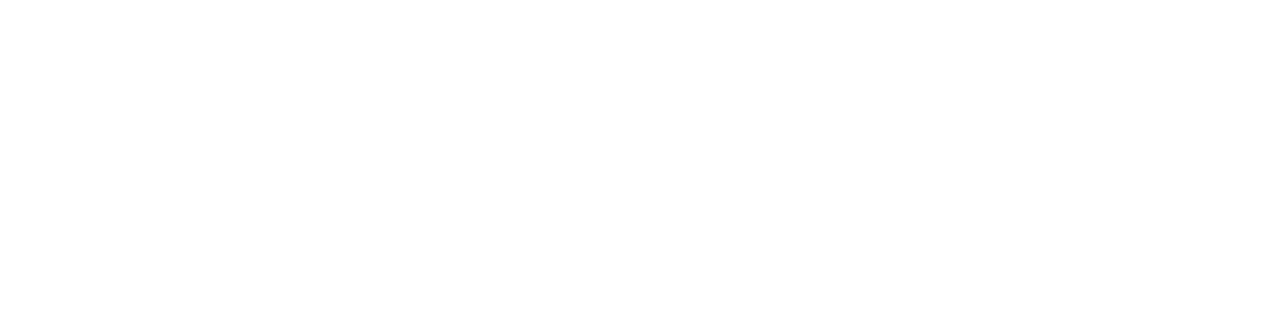
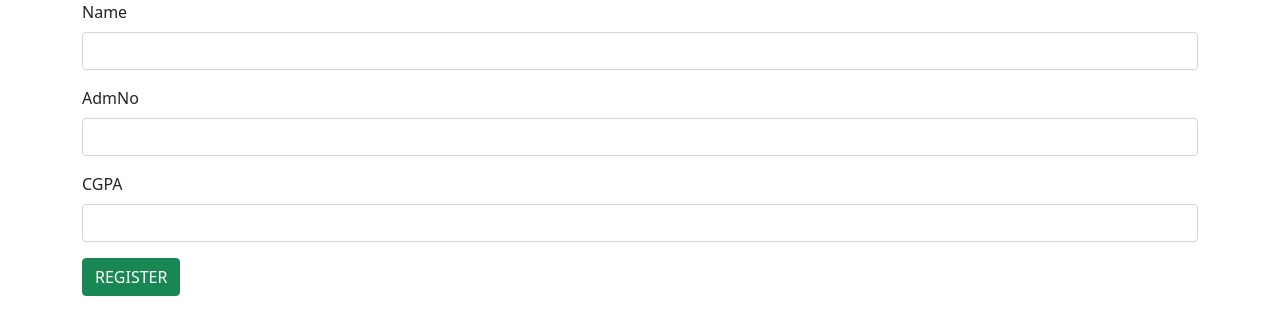
Before and after one commit to anjalireghunath/MarkApp-React, a React (Create React App) app: page / in a window 1280 px wide. Shown: the top 334 px of the page. Built offline with nearby package versions, Linux system fonts and the light colour scheme.

Commit message:
add stud

```diff
--- a/src/App.js
+++ b/src/App.js
@@ -1,11 +1,13 @@
 import logo from './logo.svg';
 import './App.css';
-
+import 'bootstrap/dist/css/bootstrap.min.css';
+import 'bootstrap/dist/js/bootstrap.bundle.min.js';
+import AddStudent from './components/AddStudent';
 function App() {
   return (
     <div>
 
-
+<AddStudent/>
 
     </div>
   );
--- /dev/null
+++ b/src/components/AddStudent.js
@@ -0,0 +1,42 @@
+import React, { useState } from 'react'
+
+const AddStudent = () => {
+    var [name,setName]=useState("")
+    var [admno,setAdmno]=useState("")
+    var [cgpa,setCgpa]=useState("")
+    const addStud=()=>{
+        const data={"name":name,"admno":admno,"cgpa":cgpa}
+        console.log(data)
+    }
+  return (
+    <div>
+
+<div className="container">
+    <div className="row">
+        <div className="col col-12 col-sm-12 col-md-12 col-lg-12 col-xl-12 col-xxl-12">
+            <div className="row g-3">
+                <div className="col col-12 col-sm-12 col-md-12 col-lg-12 col-xl-12 col-xxl-12">
+                    <label for="" className="form-label">Name</label>
+                    <input onChange={(a)=>{setName(a.target.value)}} type="text" className="form-control"/>
+                </div>
+                <div className="col col-12 col-sm-12 col-md-12 col-lg-12 col-xl-12 col-xxl-12">
+                    <label for="" className="form-label">AdmNo</label>
+                    <input onChange={(a)=>{setAdmno(a.target.value)}} type="text" className="form-control"/>
+                </div>
+                <div className="col col-12 col-sm-12 col-md-12 col-lg-12 col-xl-12 col-xxl-12">
+                    <label for="" className="form-label">CGPA</label>
+                    <input onChange={(a)=>{setCgpa(a.target.value)}} type="text" className="form-control"/>
+                </div>
+                <div className="col col-12 col-sm-12 col-md-12 col-lg-12 col-xl-12 col-xxl-12">
+                    <button onClick={addStud} className="btn btn-success">REGISTER</button>
+                </div>
+            </div>
+        </div>
+    </div>
+</div>
+
+    </div>
+  )
+}
+
+export default AddStudent
```
Also changed, not shown: public/test.html (added, +23 -0 lines).
